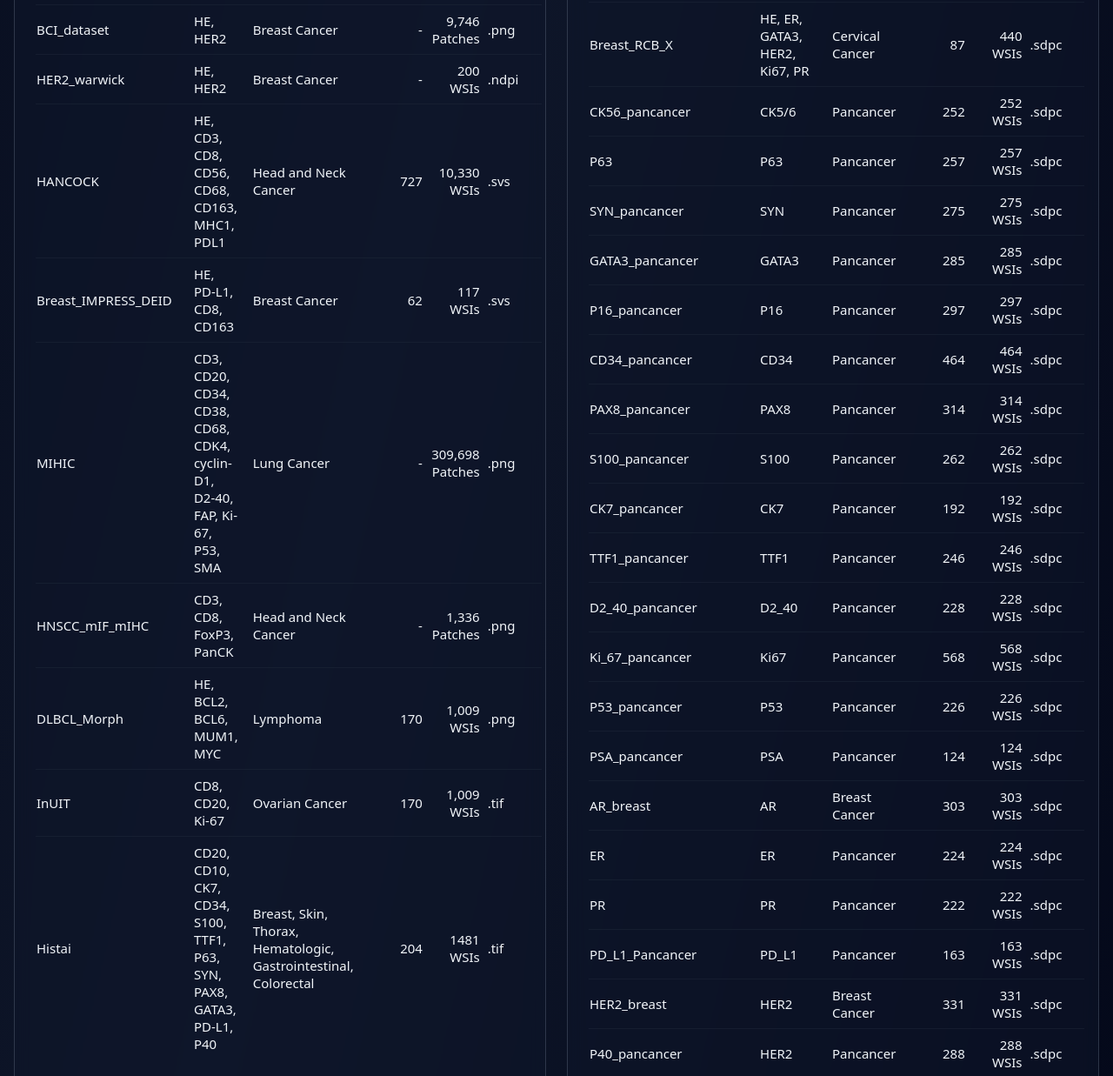
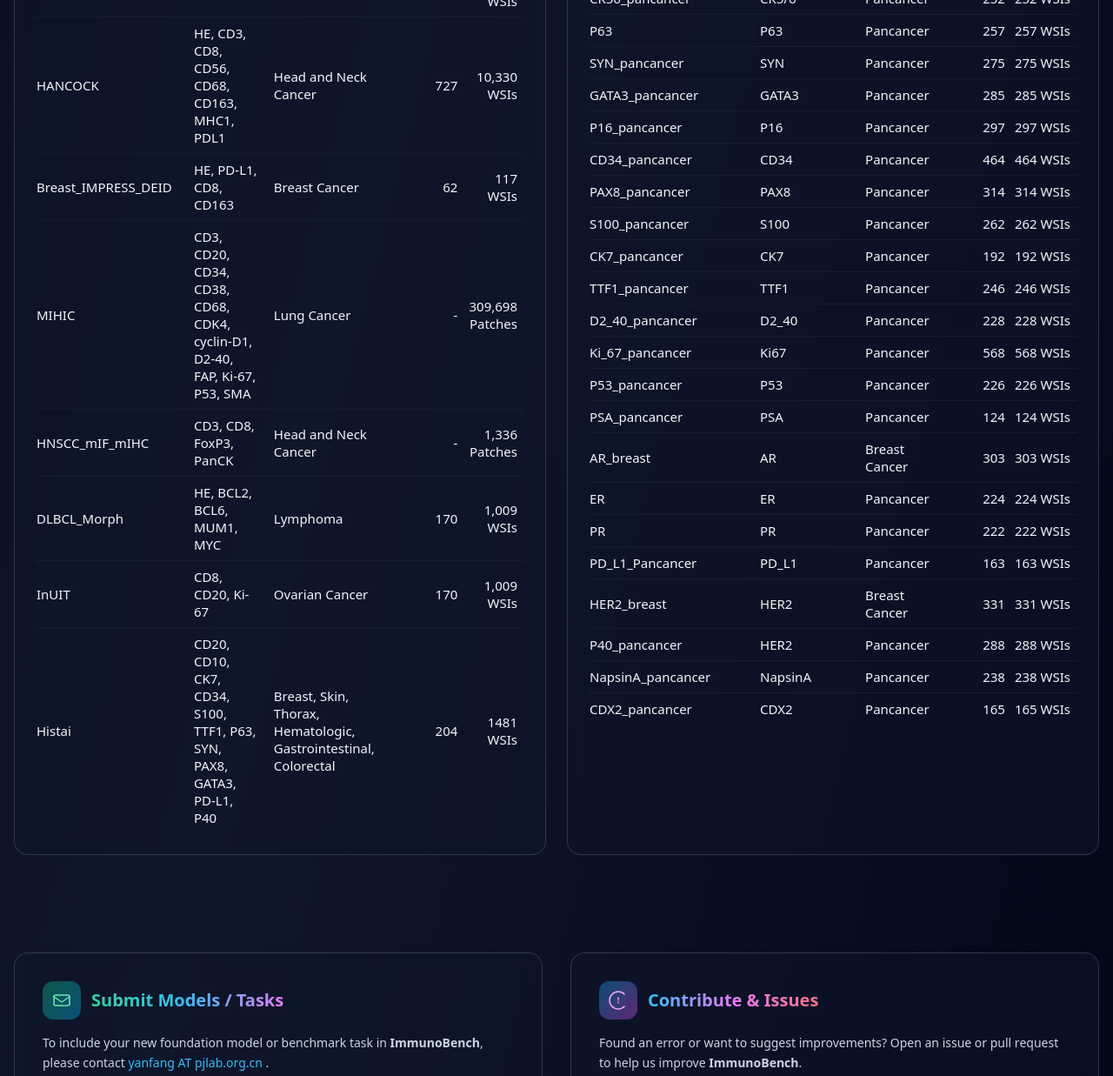
Before and after one commit to yanfang-research/ImmunoBench, a plain HTML site: page index.html in a window 1280 px wide. Shown: the part 3273-4510 px from the top of the page at 87% size. Drawn offline with nearby package versions, Linux system fonts and the light colour scheme.

Commit message:
Add files via upload

```diff
--- a/index.html
+++ b/index.html
@@ -187,7 +187,6 @@
               <th class="text-left py-2 pr-4">Disease</th>
               <th class="text-right py-2 pr-2">Patients</th>
               <th class="text-right py-2 pr-2">Data Volume</th>
-              <th class="text-left py-2 pr-2">Format</th>
             </tr>
           </thead>
           <tbody id="publicDataBody" class="divide-y divide-slate-800/50"></tbody>
@@ -204,7 +203,6 @@
               <th class="text-left py-2 pr-4">Disease</th>
               <th class="text-right py-2 pr-2">Patients</th>
               <th class="text-right py-2 pr-2">Data Volume</th>
-              <th class="text-left py-2 pr-2">Format</th>
             </tr>
           </thead>
           <tbody id="privateDataBody" class="divide-y divide-slate-800/50"></tbody>
@@ -395,47 +393,47 @@
       // Datasets
       datasets: {
         public: [
-          { name: "HE_Ki67", stain: "HE, Ki-67", disease: "Prostate Cancer", patients: "77", volume: "154 WSIs", format: ".png" },
-          { name: "PKG_NADT_Prostate_v1", stain: "HE, p53, PTEN, AR, PSA, GR, Ki67, SYP, PIN4", disease: "Prostate Cancer", patients: "39", volume: "1,226 WSIs", format: ".svs" },
-          { name: "IHC4BC", stain: "HE, ER, PR, Ki-67", disease: "Breast Cancer", patients: "240", volume: "92,413 Patches", format: ".png" },
-          { name: "BCI_dataset", stain: "HE, HER2", disease: "Breast Cancer", patients: "-", volume: "9,746 Patches", format: ".png" },
-          { name: "HER2_warwick", stain: "HE, HER2", disease: "Breast Cancer", patients: "-", volume: "200 WSIs", format: ".ndpi" },
-          { name: "HANCOCK", stain: "HE, CD3, CD8, CD56, CD68, CD163, MHC1, PDL1", disease: "Head and Neck Cancer", patients: "727", volume: "10,330 WSIs", format: ".svs" },
-          { name: "Breast_IMPRESS_DEID", stain: "HE, PD-L1, CD8, CD163", disease: "Breast Cancer", patients: "62", volume: "117 WSIs", format: ".svs" },
-          { name: "MIHIC", stain: "CD3, CD20, CD34, CD38, CD68, CDK4, cyclin-D1, D2-40, FAP, Ki-67, P53, SMA", disease: "Lung Cancer", patients: "-", volume: "309,698 Patches", format: ".png" },
-          { name: "HNSCC_mIF_mIHC", stain: "CD3, CD8, FoxP3, PanCK", disease: "Head and Neck Cancer", patients: "-", volume: "1,336 Patches", format: ".png" },
-          { name: "DLBCL_Morph", stain: "HE, BCL2, BCL6, MUM1, MYC", disease: "Lymphoma", patients: "170", volume: "1,009 WSIs", format: ".png" },
-          { name: "InUIT", stain: "CD8, CD20, Ki-67", disease: "Ovarian Cancer", patients: "170", volume: "1,009 WSIs", format: ".tif" },
-          { name: "Histai", stain: "CD20, CD10, CK7, CD34, S100, TTF1, P63, SYN, PAX8, GATA3, PD-L1, P40", disease: "Breast, Skin, Thorax, Hematologic, Gastrointestinal, Colorectal", patients: "204", volume: "1481 WSIs", format: ".tif" },
+          { name: "HE_Ki67", stain: "HE, Ki-67", disease: "Prostate Cancer", patients: "77", volume: "154 WSIs", url: "https://zenodo.org/records/11218961"},
+          { name: "PKG_NADT_Prostate_v1", stain: "HE, p53, PTEN, AR, PSA, GR, Ki67, SYP, PIN4", disease: "Prostate Cancer", patients: "39", volume: "1,226 WSIs", url: "https://www.cancerimagingarchive.net/collection/nadt-prostate/"},
+          { name: "IHC4BC", stain: "HE, ER, PR, Ki-67", disease: "Breast Cancer", patients: "240", volume: "92,413 Patches", url: "https://ihc4bc.github.io/"},
+          { name: "BCI_dataset", stain: "HE, HER2", disease: "Breast Cancer", patients: "-", volume: "9,746 Patches", url: "https://bupt-ai-cz.github.io/BCI/"},
+          { name: "HER2_warwick", stain: "HE, HER2", disease: "Breast Cancer", patients: "-", volume: "200 WSIs", url: "https://warwick.ac.uk/fac/cross_fac/tia/data/her2contest"},
+          { name: "HANCOCK", stain: "HE, CD3, CD8, CD56, CD68, CD163, MHC1, PDL1", disease: "Head and Neck Cancer", patients: "727", volume: "10,330 WSIs", url: "https://github.com/ankilab/HANCOCK_MultimodalDataset?tab=readme-ov-file\#dataset"},
+          { name: "Breast_IMPRESS_DEID", stain: "HE, PD-L1, CD8, CD163", disease: "Breast Cancer", patients: "62", volume: "117 WSIs", url: "https://drive.google.com/drive/folders/1fNf-F_aplm6ACJTWO1vGqbb-DdaP4K_r"},
+          { name: "MIHIC", stain: "CD3, CD20, CD34, CD38, CD68, CDK4, cyclin-D1, D2-40, FAP, Ki-67, P53, SMA", disease: "Lung Cancer", patients: "-", volume: "309,698 Patches", url: "https://zenodo.org/records/10065510"},
+          { name: "HNSCC_mIF_mIHC", stain: "CD3, CD8, FoxP3, PanCK", disease: "Head and Neck Cancer", patients: "-", volume: "1,336 Patches", url: "https://www.cancerimagingarchive.net/collection/hnscc-mif-mihc-comparison/"},
+          { name: "DLBCL_Morph", stain: "HE, BCL2, BCL6, MUM1, MYC", disease: "Lymphoma", patients: "170", volume: "1,009 WSIs", url: "https://www.nature.com/articles/s41597-021-00915-w"},
+          { name: "InUIT", stain: "CD8, CD20, Ki-67", disease: "Ovarian Cancer", patients: "170", volume: "1,009 WSIs", url: "https://app.globus.org/file-manager?origin_id=70de1e85-bafd-465a-9822-1934475919d0&origin_path=%2FInUIT%20dataset%2F&two_pane=false"},
+          { name: "Histai", stain: "CD20, CD10, CK7, CD34, S100, TTF1, P63, SYN, PAX8, GATA3, PD-L1, P40", disease: "Breast, Skin, Thorax, Hematologic, Gastrointestinal, Colorectal", patients: "204", volume: "1481 WSIs", url: "https://huggingface.co/histai"},
         ],
         private: [
-          { name: "breast_malignant_benign", stain: "HE, CK5/6, E-cadherin, P63, Ki-67", disease: "Breast Cancer", patients: "145", volume: "564 WSIs", format: ".sdpc" },
-          { name: "breast_subtype", stain: "HE, CK5/6, E-cadherin, P63", disease: "Breast Cancer", patients: "188", volume: "573 WSIs", format: ".sdpc" },
-          { name: "brain_subtype", stain: "HE, EMA, GFAP", disease: "Brain Cancer", patients: "188", volume: "521 WSIs", format: ".sdpc" },
-          { name: "cervical_CIN_grading", stain: "HE, P16, Ki67", disease: "Cervical Cancer", patients: "175", volume: "488 WSIs", format: ".sdpc" },
-          { name: "Breast_RCB_X", stain: "HE, ER, GATA3, HER2, Ki67, PR", disease: "Cervical Cancer", patients: "87", volume: "440 WSIs", format: ".sdpc" },
-          { name: "CK56_pancancer", stain: "CK5/6", disease: "Pancancer", patients: "252", volume: "252 WSIs", format: ".sdpc" },
-          { name: "P63", stain: "P63", disease: "Pancancer", patients: "257", volume: "257 WSIs", format: ".sdpc" },
-          { name: "SYN_pancancer", stain: "SYN", disease: "Pancancer", patients: "275", volume: "275 WSIs", format: ".sdpc" },
-          { name: "GATA3_pancancer", stain: "GATA3", disease: "Pancancer", patients: "285", volume: "285 WSIs", format: ".sdpc" },
-          { name: "P16_pancancer", stain: "P16", disease: "Pancancer", patients: "297", volume: "297 WSIs", format: ".sdpc" },
-          { name: "CD34_pancancer", stain: "CD34", disease: "Pancancer", patients: "464", volume: "464 WSIs", format: ".sdpc" },
-          { name: "PAX8_pancancer", stain: "PAX8", disease: "Pancancer", patients: "314", volume: "314 WSIs", format: ".sdpc" },
-          { name: "S100_pancancer", stain: "S100", disease: "Pancancer", patients: "262", volume: "262 WSIs", format: ".sdpc" },
-          { name: "CK7_pancancer", stain: "CK7", disease: "Pancancer", patients: "192", volume: "192 WSIs", format: ".sdpc" },
-          { name: "TTF1_pancancer", stain: "TTF1", disease: "Pancancer", patients: "246", volume: "246 WSIs", format: ".sdpc" },
-          { name: "D2_40_pancancer", stain: "D2_40", disease: "Pancancer", patients: "228", volume: "228 WSIs", format: ".sdpc" },
-          { name: "Ki_67_pancancer", stain: "Ki67", disease: "Pancancer", patients: "568", volume: "568 WSIs", format: ".sdpc" },
-          { name: "P53_pancancer", stain: "P53", disease: "Pancancer", patients: "226", volume: "226 WSIs", format: ".sdpc" },
-          { name: "PSA_pancancer", stain: "PSA", disease: "Pancancer", patients: "124", volume: "124 WSIs", format: ".sdpc" },
-          { name: "AR_breast", stain: "AR", disease: "Breast Cancer", patients: "303", volume: "303 WSIs", format: ".sdpc" },
-          { name: "ER", stain: "ER", disease: "Pancancer", patients: "224", volume: "224 WSIs", format: ".sdpc" },
-          { name: "PR", stain: "PR", disease: "Pancancer", patients: "222", volume: "222 WSIs", format: ".sdpc" },
-          { name: "PD_L1_Pancancer", stain: "PD_L1", disease: "Pancancer", patients: "163", volume: "163 WSIs", format: ".sdpc" },
-          { name: "HER2_breast", stain: "HER2", disease: "Breast Cancer", patients: "331", volume: "331 WSIs", format: ".sdpc" },
-          { name: "P40_pancancer", stain: "HER2", disease: "Pancancer", patients: "288", volume: "288 WSIs", format: ".sdpc" },
-          { name: "NapsinA_pancancer", stain: "NapsinA", disease: "Pancancer", patients: "238", volume: "238 WSIs", format: ".sdpc" },
-          { name: "CDX2_pancancer", stain: "CDX2", disease: "Pancancer", patients: "165", volume: "165 WSIs", format: ".sdpc" },
+          { name: "breast_malignant_benign", stain: "HE, CK5/6, E-cadherin, P63, Ki-67", disease: "Breast Cancer", patients: "145", volume: "564 WSIs"},
+          { name: "breast_subtype", stain: "HE, CK5/6, E-cadherin, P63", disease: "Breast Cancer", patients: "188", volume: "573 WSIs"},
+          { name: "brain_subtype", stain: "HE, EMA, GFAP", disease: "Brain Cancer", patients: "188", volume: "521 WSIs"},
+          { name: "cervical_CIN_grading", stain: "HE, P16, Ki67", disease: "Cervical Cancer", patients: "175", volume: "488 WSIs"},
+          { name: "Breast_RCB_X", stain: "HE, ER, GATA3, HER2, Ki67, PR", disease: "Cervical Cancer", patients: "87", volume: "440 WSIs"},
+          { name: "CK56_pancancer", stain: "CK5/6", disease: "Pancancer", patients: "252", volume: "252 WSIs"},
+          { name: "P63", stain: "P63", disease: "Pancancer", patients: "257", volume: "257 WSIs"},
+          { name: "SYN_pancancer", stain: "SYN", disease: "Pancancer", patients: "275", volume: "275 WSIs"},
+          { name: "GATA3_pancancer", stain: "GATA3", disease: "Pancancer", patients: "285", volume: "285 WSIs"},
+          { name: "P16_pancancer", stain: "P16", disease: "Pancancer", patients: "297", volume: "297 WSIs"},
+          { name: "CD34_pancancer", stain: "CD34", disease: "Pancancer", patients: "464", volume: "464 WSIs"},
+          { name: "PAX8_pancancer", stain: "PAX8", disease: "Pancancer", patients: "314", volume: "314 WSIs"},
+          { name: "S100_pancancer", stain: "S100", disease: "Pancancer", patients: "262", volume: "262 WSIs"},
+          { name: "CK7_pancancer", stain: "CK7", disease: "Pancancer", patients: "192", volume: "192 WSIs"},
+          { name: "TTF1_pancancer", stain: "TTF1", disease: "Pancancer", patients: "246", volume: "246 WSIs"},
+          { name: "D2_40_pancancer", stain: "D2_40", disease: "Pancancer", patients: "228", volume: "228 WSIs"},
+          { name: "Ki_67_pancancer", stain: "Ki67", disease: "Pancancer", patients: "568", volume: "568 WSIs"},
+          { name: "P53_pancancer", stain: "P53", disease: "Pancancer", patients: "226", volume: "226 WSIs"},
+          { name: "PSA_pancancer", stain: "PSA", disease: "Pancancer", patients: "124", volume: "124 WSIs"},
+          { name: "AR_breast", stain: "AR", disease: "Breast Cancer", patients: "303", volume: "303 WSIs"},
+          { name: "ER", stain: "ER", disease: "Pancancer", patients: "224", volume: "224 WSIs"},
+          { name: "PR", stain: "PR", disease: "Pancancer", patients: "222", volume: "222 WSIs"},
+          { name: "PD_L1_Pancancer", stain: "PD_L1", disease: "Pancancer", patients: "163", volume: "163 WSIs"},
+          { name: "HER2_breast", stain: "HER2", disease: "Breast Cancer", patients: "331", volume: "331 WSIs"},
+          { name: "P40_pancancer", stain: "HER2", disease: "Pancancer", patients: "288", volume: "288 WSIs"},
+          { name: "NapsinA_pancancer", stain: "NapsinA", disease: "Pancancer", patients: "238", volume: "238 WSIs"},
+          { name: "CDX2_pancancer", stain: "CDX2", disease: "Pancancer", patients: "165", volume: "165 WSIs"},
         ],
       },
     };
@@ -546,7 +544,6 @@
           <td class="py-2 pr-4">${d.disease}</td>
           <td class="py-2 pr-2 text-right tabular-nums">${d.patients}</td>
           <td class="py-2 pr-2 text-right tabular-nums">${d.volume}</td>
-          <td class="py-2 pr-2">${d.format}</td>
         `;
         pub.appendChild(tr);
       });
@@ -558,7 +555,6 @@
           <td class="py-2 pr-4">${d.disease}</td>
           <td class="py-2 pr-2 text-right tabular-nums">${d.patients}</td>
           <td class="py-2 pr-2 text-right tabular-nums">${d.volume}</td>
-          <td class="py-2 pr-2">${d.format}</td>
         `;
         pri.appendChild(tr);
       });
```
